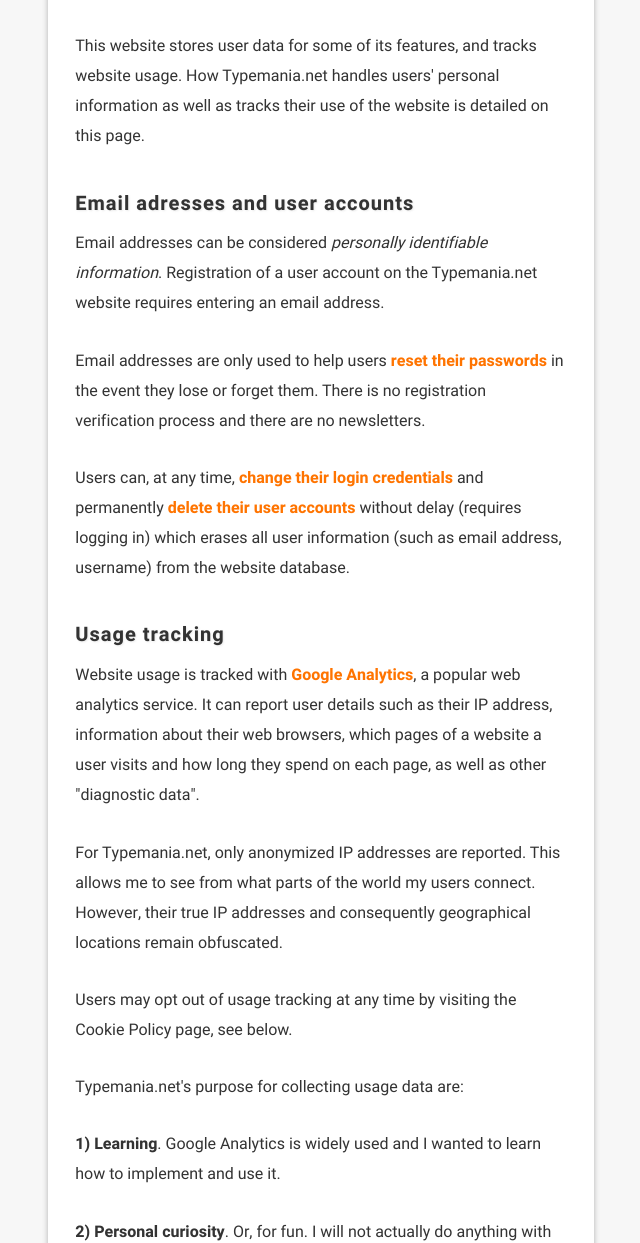
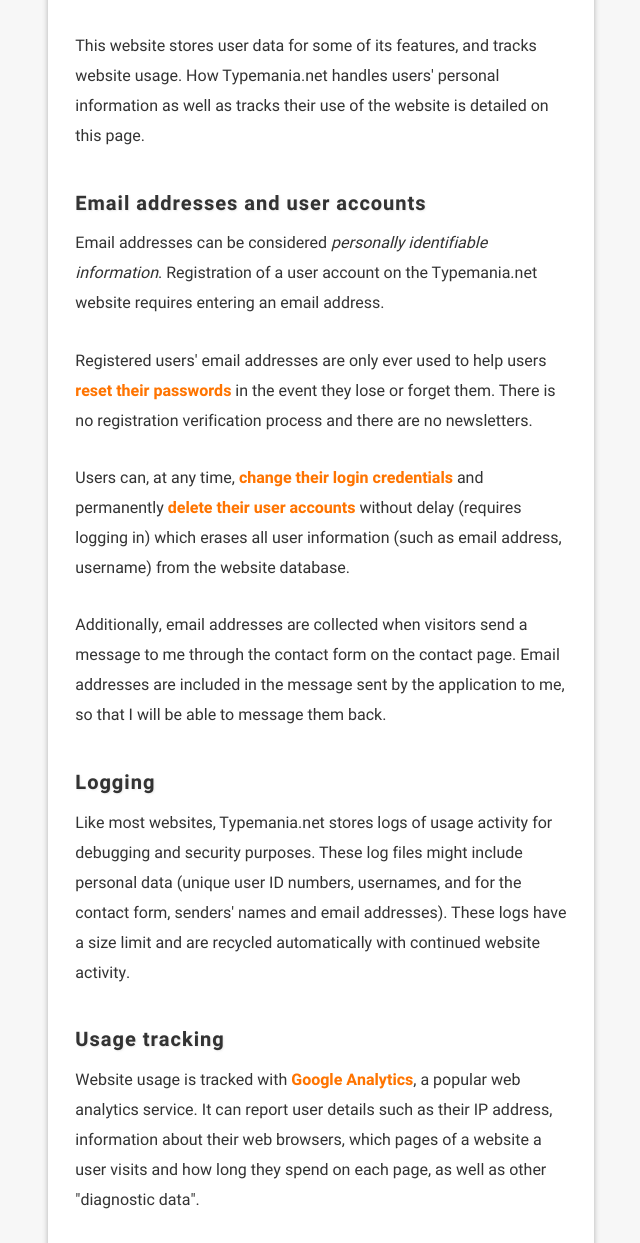
Before and after one commit to patrik-setterberg/type, a Flask app: page /privacy_policy in a window 1280 px wide. Shown: the part 346-1589 px from the top of the page, without its empty margins (319-959 px from the left). Run offline with Flask 2, Linux system fonts and the light colour scheme; style sheets or scripts are compiled from the project's sources; some libraries are stand-ins or nearby versions.

Commit message:
Fix remember-me bug, update policies

```diff
--- a/app/routes.py
+++ b/app/routes.py
@@ -66,14 +66,17 @@
 def logout():
     """ Logout user, add event to log and clear session. """
 
+    resp = make_response(redirect(url_for('index')))
+
     if current_user:
         app.logger.info('[LOGOUT] User signed out: (' +
                         str(current_user.id) + ') ' +
                         current_user.username)
 
-    logout_user()
-    session.clear()
-    return redirect(url_for('index'))
+        resp.set_cookie('remember_token', '', max_age=0)
+        logout_user()
+        session.clear()
+    return resp
 
 
 # Register
@@ -87,7 +90,7 @@
 
     if form.validate_on_submit():
         user = User(username=form.username.data, email=form.email.data)
-        user.set_password(form.password.data) # NIFTY
+        user.set_password(form.password.data)
         db.session.add(user)
         db.session.commit()
 
--- a/app/templates/cookie_policy.html
+++ b/app/templates/cookie_policy.html
@@ -9,7 +9,7 @@
     <h3>Cookies on this website</h3>
     <p>Typemania.net use cookies for two reasons:</p>
     <p><span class="bold">1) Essential website functionality</span><br>A cookie is used to handle user logins. By helping the website remember the user, the cookie allows users to remain logged in while they visit the website's different pages. This cookie is removed upon logging out or when the browser is closed.</p>
-    <p>When logging in, users are presented with an optional "Remember me" checkbox. This setting allows users to stay logged in even if they close their browsers and return later. To achieve this functionality, a cookie is used. The cookie expires seven days after creation, which means the website will remember users as logged in for up to a week.</p>
+    <p>When logging in, users are presented with an optional "Remember me" checkbox. This setting allows users to stay logged in even if they close their browsers and return later. To achieve this functionality, a cookie is used. The cookie expires seven days after creation, which means the website will remember users as logged in for up to a week, or until the user logs out.</p>
     <p>Users' cookie consent and usage tracking preferences are stored in cookies. These cookies also expire seven days after being created.</p>
     <p>These cookies are <span class="emphasize">essential</span> to website functionality.</p>
     <p><span class="bold">2) Collecting usage statistics</span><br>In addition to Typemania's own cookies, the website also uses third party cookies from <a href="https://marketingplatform.google.com/about/analytics/" target="_blank">Google Analytics</a>, a <a href="https://en.wikipedia.org/wiki/Google_Analytics">widely used</a> web analytics service. The cookies from Google Analytics track usage statistics, such as which country users connect from, time spent on the website, and which pages they visit.</p>
--- a/app/templates/privacy_policy.html
+++ b/app/templates/privacy_policy.html
@@ -5,10 +5,13 @@
         <h2>Privacy pol<span class="color-splash">i</span>cy</h2>
         <p>Typemania.net is a non-commercial personal project created for learning purposes by me, Patrik Setterberg. The application's full source code can be found on <a href="https://github.com/patrik-setterberg/type">GitHub</a>.</p>
         <p>This website stores user data for some of its features, and tracks website usage. How Typemania.net handles users' personal information as well as tracks their use of the website is detailed on this page.</p>
-        <h3>Email adresses and user accounts</h3>
+        <h3>Email addresses and user accounts</h3>
         <p>Email addresses can be considered <span class="emphasize">personally identifiable information</span>. Registration of a user account on the Typemania.net website requires entering an email address.</p>
-        <p>Email addresses are only used to help users <a href="{{ url_for('reset_password_request')}}">reset their passwords</a> in the event they lose or forget them. There is no registration verification process and there are no newsletters.</p>
+        <p>Registered users' email addresses are only ever used to help users <a href="{{ url_for('reset_password_request')}}">reset their passwords</a> in the event they lose or forget them. There is no registration verification process and there are no newsletters.</p>
         <p>Users can, at any time, <a href="{{ url_for('edit_user') }}">change their login credentials</a> and permanently <a href="{{ url_for('delete_account') }}">delete their user accounts</a> without delay (requires logging in) which erases all user information (such as email address, username) from the website database.</p>
+        <p>Additionally, email addresses are collected when visitors send a message to me through the contact form on the contact page. Email addresses are included in the message sent by the application to me, so that I will be able to message them back.</p>
+        <h3>Logging</h3>
+        <p>Like most websites, Typemania.net stores logs of usage activity for debugging and security purposes. These log files might include personal data (unique user ID numbers, usernames, and for the contact form, senders' names and email addresses). These logs have a size limit and are recycled automatically with continued website activity.</p>
         <h3>Usage tracking</h3>
         <p>Website usage is tracked with <a href="https://marketingplatform.google.com/about/analytics/" target="_blank">Google Analytics</a>, a popular web analytics service. It can report user details such as their IP address, information about their web browsers, which pages of a website a user visits and how long they spend on each page, as well as other "diagnostic data".</p>
         <p>For Typemania.net, only anonymized IP addresses are reported. This allows me to see from what parts of the world my users connect. However, their true IP addresses and consequently geographical locations remain obfuscated.</p>
@@ -16,6 +19,11 @@
         <p>Typemania.net's purpose for collecting usage data are:</p>
         <p><span class="bold">1) Learning</span>. Google Analytics is widely used and I wanted to learn how to implement and use it.</p>
         <p><span class="bold">2) Personal curiosity</span>. Or, for fun. I will not actually do anything with the usage data except occasionally look at it.</p>
+        <h3>Control your data</h3>
+        <p>Registered as well as formerly registered users may, at any time, exercise their:</p>
+        <p><span class="bold">1) Right of access to data</span>. Users may request an extract of all data Typemania.net has stored about them.</p>
+        <p><span class="bold">2) Right to be forgotten</span>. Users may request that all of their personal data (username, email address) be permanently deleted from Typemania.net's logs.</p>
+        <p>For each request, contact me through the contact page, linked below. Please include <span class="emphasize">username</span> as well as the <span class="emphasize">email address</span> used to register your account at Typemania.net.</p>
         <h3>Cookies</h3>
         <p>This website uses <a href="https://en.wikipedia.org/wiki/HTTP_cookie" target="_blank">cookies</a> for essential website functionality as well as for usage tracking. For more information about cookies, please see the Typemania.net <a href="{{ url_for('cookie_policy') }}">Cookie Policy</a>.</p>
         <h3>Security of data</h3>
```
Also changed, not shown: 1 other file.
